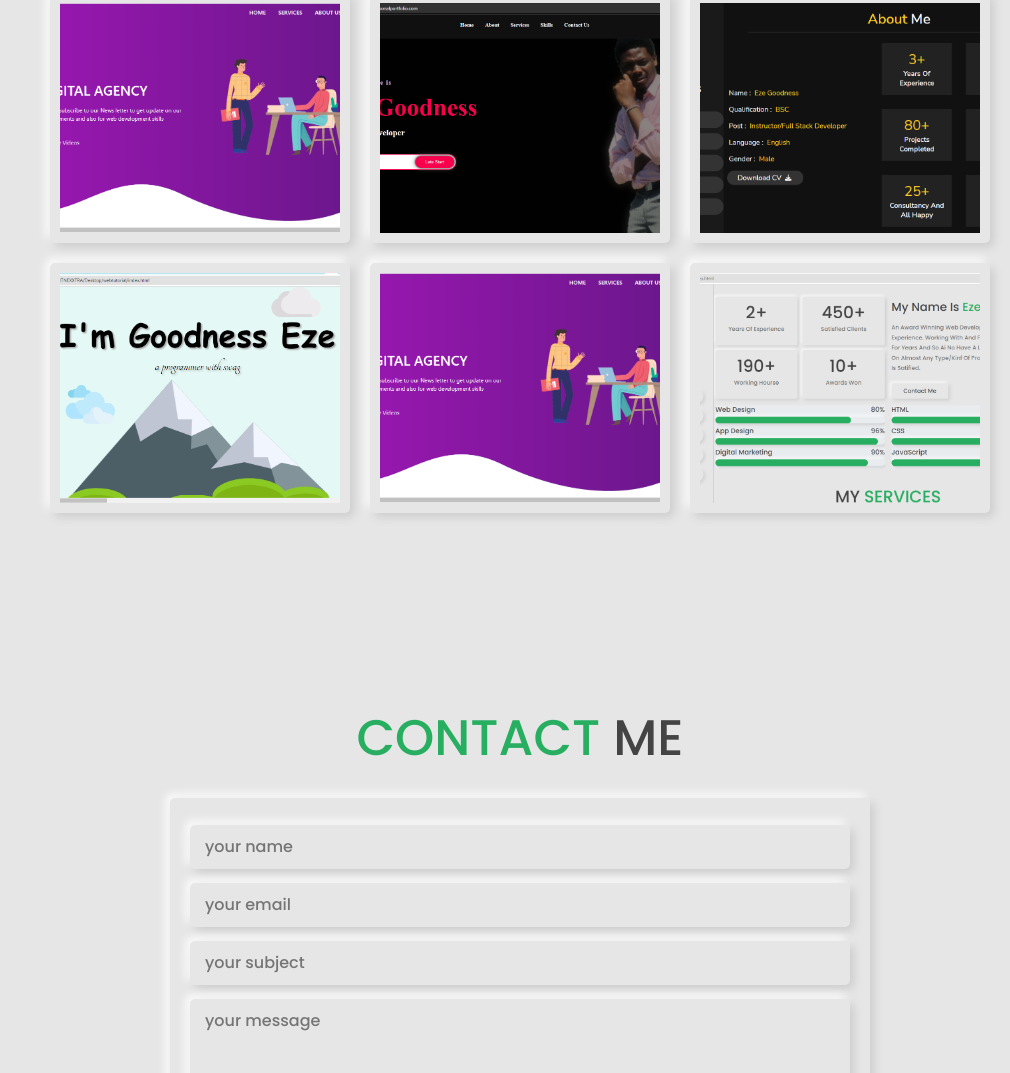
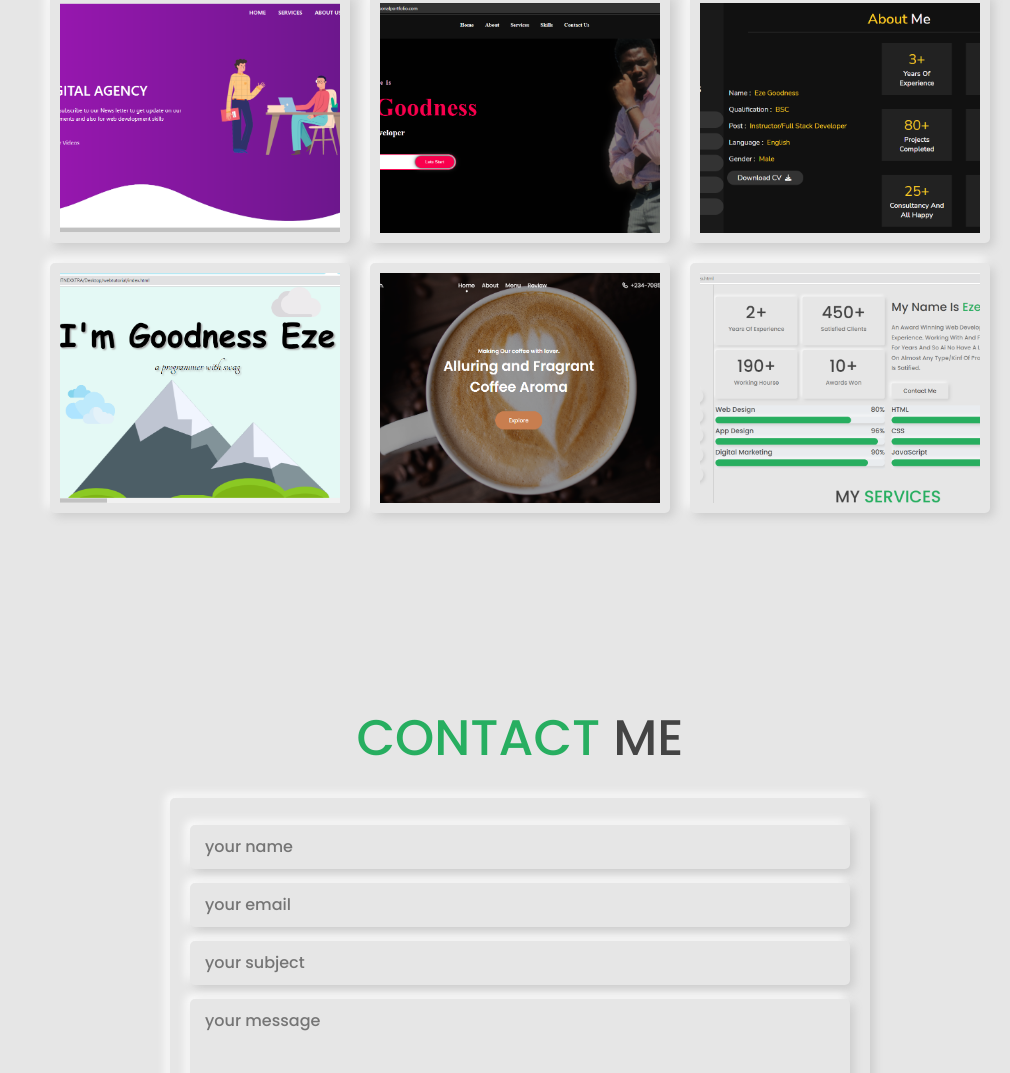
Before and after one commit to switnexxtra/responsive-site-with-neuphorism-and-switchable-light-and-dark-theme, a plain HTML site: page index.html in a window 1280 px wide. Shown: the part 2512-3585 px from the top of the page, without its empty margins (270-1280 px from the left). Drawn offline with nearby package versions, Linux system fonts and the light colour scheme.

Commit message:
html updated

```diff
--- a/index.html
+++ b/index.html
@@ -199,7 +199,7 @@
             </div>
 
             <div class="box">
-                <img src="img\project01.png" alt="my project 05">
+                <img src="img\Coffee Website - Brave 12_26_2022 4_09_43 PM (2).png" alt="my project 05">
                 <div class="content">
                     <h3>project 05</h3>
                 </div>
```
